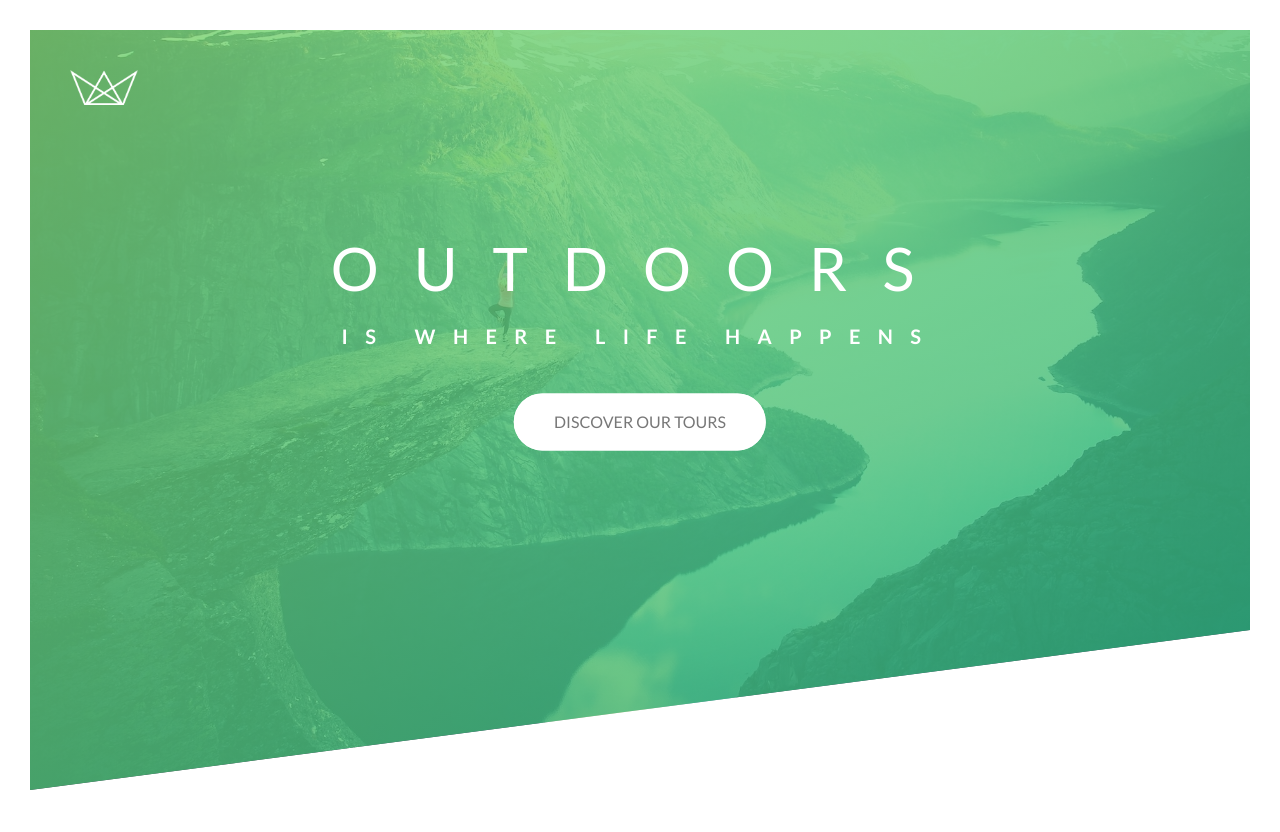
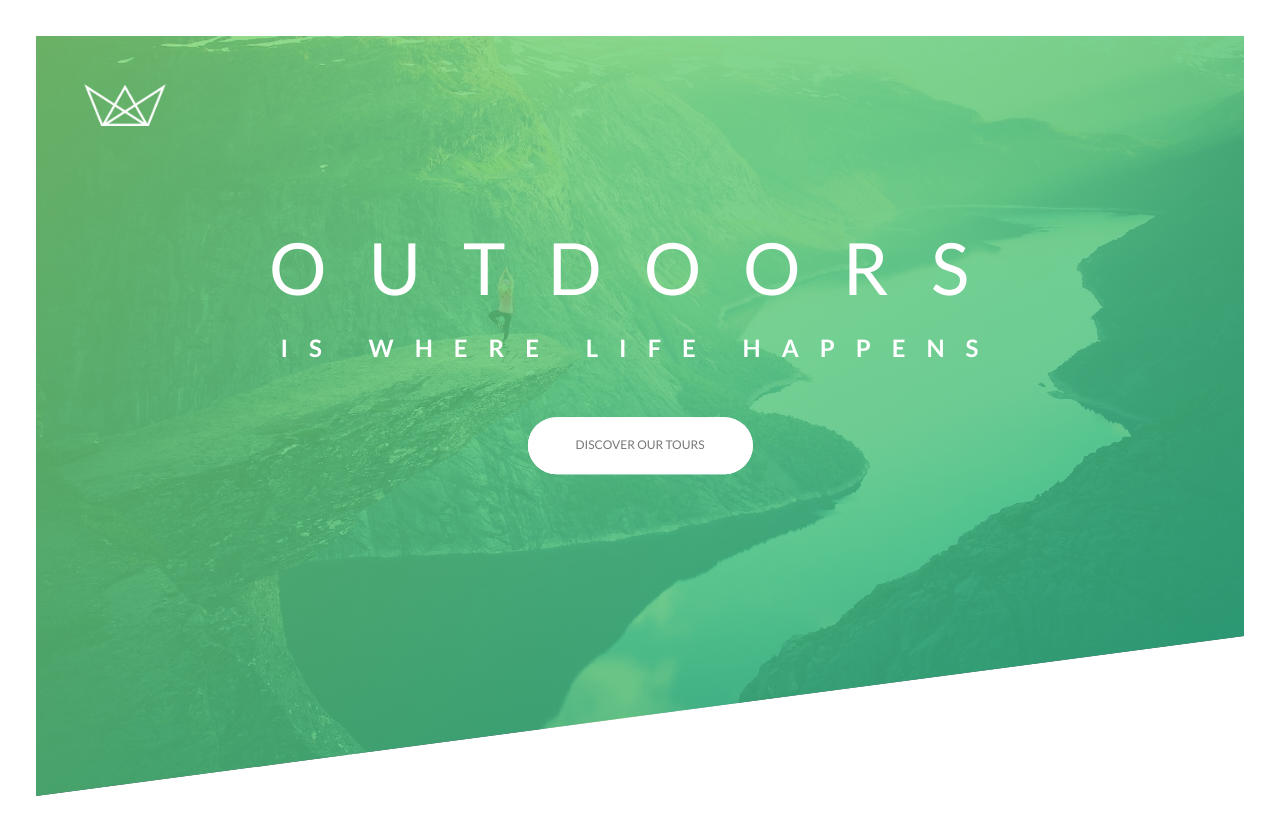
Before and after one commit to Aman50/natours-project, a website: page index.html in a window 1280 px wide. Drawn offline with Linux system fonts and the light colour scheme.

Commit message:
Implemented the header with 7-1 SASS architecture

```diff
--- a/index.html
+++ b/index.html
@@ -10,15 +10,15 @@
     </head>
     <body>
         <header class="header">
-            <div class="header-icon">
-                <img src="./img/logo-white.png" alt="Natours Logo" class="header-logo">
+            <div class="header__logo-box">
+                <img src="./img/logo-white.png" alt="Natours Logo" class="header__logo">
             </div>
-            <div class="heading">
+            <div class="header__text-box">
                 <h1 class="heading-primary">
-                    <span class="heading-main">Outdoors</span>
-                    <span class="heading-sub">is where life happens</span>
+                    <span class="heading-primary--main">Outdoors</span>
+                    <span class="heading-primary--sub">is where life happens</span>
                 </h1>
-                <a href="#" class="btn btn-white btn-animated">
+                <a href="#" class="btn btn--white btn--animated">
                     Discover our tours
                 </a>
             </div>
--- /dev/null
+++ b/scss/abstracts/_variables.scss
@@ -0,0 +1,6 @@
+$color-light-gray: #777;
+$color-white: #fff;
+$color-primary: #55c57a;
+$color-primary-light: #7ed56f;
+$color-primary-dark: #28b485;
+$color-black: #000;
--- /dev/null
+++ b/scss/base/_animations.scss
@@ -0,0 +1,43 @@
+@keyframes moveInLeft {
+    0% {
+        opacity: 0;
+        transform: translateX(-10rem);
+    }
+
+    80% {
+        transform: translateX(1rem);
+    }
+
+    100% {
+        opacity: 1;
+        transform: translateX(0);
+    }
+}
+
+@keyframes moveInRight {
+    0% {
+        opacity: 0;
+        transform: translateX(10rem);
+    }
+
+    80% {
+        transform: translateX(-1rem);
+    }
+
+    100% {
+        opacity: 1;
+        transform: translateX(0);
+    }
+}
+
+@keyframes moveInBottom {
+    0% {
+        opacity: 0;
+        transform: translateY(3rem);
+    }
+
+    100% {
+        opacity: 1;
+        transform: translateY(0);
+    }
+}
--- /dev/null
+++ b/scss/base/_base.scss
@@ -0,0 +1,7 @@
+body {
+    font-family: 'Lato', sans-serif;
+    line-height: 1.7;
+    padding: 3rem;
+    color: $color-light-gray;
+    box-sizing: border-box;
+}
--- /dev/null
+++ b/scss/base/_reset.scss
@@ -0,0 +1,5 @@
+* {
+    padding: 0;
+    margin: 0;
+    box-sizing: inherit;
+}
--- /dev/null
+++ b/scss/base/_typography.scss
@@ -0,0 +1,29 @@
+@import url('https://fonts.googleapis.com/css2?family=Lato:wght@100;400;700;900');
+
+html {
+    font-size: 75%;
+}
+
+.heading-primary {
+    color: $color-white;
+    text-transform: uppercase;
+    backface-visibility: hidden;
+    margin-bottom: 4rem;
+}
+
+
+.heading-primary--main {
+    display: block;
+    font-size: 6rem;
+    font-weight: 400;
+    letter-spacing: 3.5rem;
+    animation: moveInLeft 1s ease-out;
+}
+
+.heading-primary--sub {
+    display: block;
+    font-size: 2rem;
+    font-weight: 700;
+    letter-spacing: 1.75rem;
+    animation: moveInRight 1s ease-out;
+}
--- /dev/null
+++ b/scss/components/_buttons.scss
@@ -0,0 +1,51 @@
+.btn:link,
+.btn:visited {
+    display: inline-block;
+    text-transform: uppercase;
+    text-decoration: none;
+    border-radius: 10rem;
+    padding: 1.5rem 4rem;
+    position: relative;
+    transition: all 0.1s;
+    font-size: 1rem;
+}
+
+.btn:hover {
+    transform: translateY(-.3rem);
+    box-shadow: 0 1rem 2rem rgba($color-black, 0.2);
+}
+
+.btn:active {
+    transform: translateY(-.1rem);
+    box-shadow: 0 .5rem 1rem rgba($color-black, 0.2);
+}
+
+.btn--white {
+    background-color: $color-white;
+    color: $color-light-gray;
+}
+
+.btn::after {
+    content: "";
+    position: absolute;
+    top: 0;
+    left: 0;
+    height: 100%;
+    width: 100%;
+    z-index: -1;
+    border-radius: 10rem;
+    transition: all 0.4s;
+}
+
+.btn--white::after {
+    background-color: $color-white;
+}
+
+.btn:hover::after {
+    transform: scaleX(1.4) scaleY(1.6);
+    opacity: 0;
+}
+
+.btn--animated {
+    animation: moveInBottom 0.4s ease-out 0.75s backwards;
+}
--- /dev/null
+++ b/scss/layout/_header.scss
@@ -0,0 +1,26 @@
+.header {
+    background-image: linear-gradient(to right bottom, rgba($color-primary-light, 0.8), rgba($color-primary-dark, 0.8)), url('../img/hero.jpg');
+    height: 95vh;
+    background-position: top;
+    background-size: cover;
+    position: relative;
+    clip-path: polygon(0 0, 100% 0, 100% 75vh, 0 100%);
+}
+
+.header__logo-box {
+    position: absolute;
+    top: 4rem;
+    left: 4rem;
+}
+
+.header__logo {
+    height: 3.5rem;
+}
+
+.header__text-box {
+    position: absolute;
+    top: 40%;
+    left: 50%;
+    transform: translate(-50%, -50%);
+    text-align: center;
+}
--- /dev/null
+++ b/scss/main.scss
@@ -0,0 +1,15 @@
+@import "abstracts/functions";
+@import "abstracts/mixins";
+@import "abstracts/variables";
+
+@import "base/reset";
+@import "base/animations";
+@import "base/base";
+@import "base/typography";
+@import "base/utilities";
+
+@import "components/buttons";
+
+@import "layout/header";
+
+@import "pages/home";
```
Also changed, not shown: package.json (added, +22 -0 lines), scss/abstracts/_functions.scss (added), scss/abstracts/_mixins.scss (added), scss/base/_utilities.scss (added), scss/pages/_home.scss (added), styles/styles.css, 2 other files.
